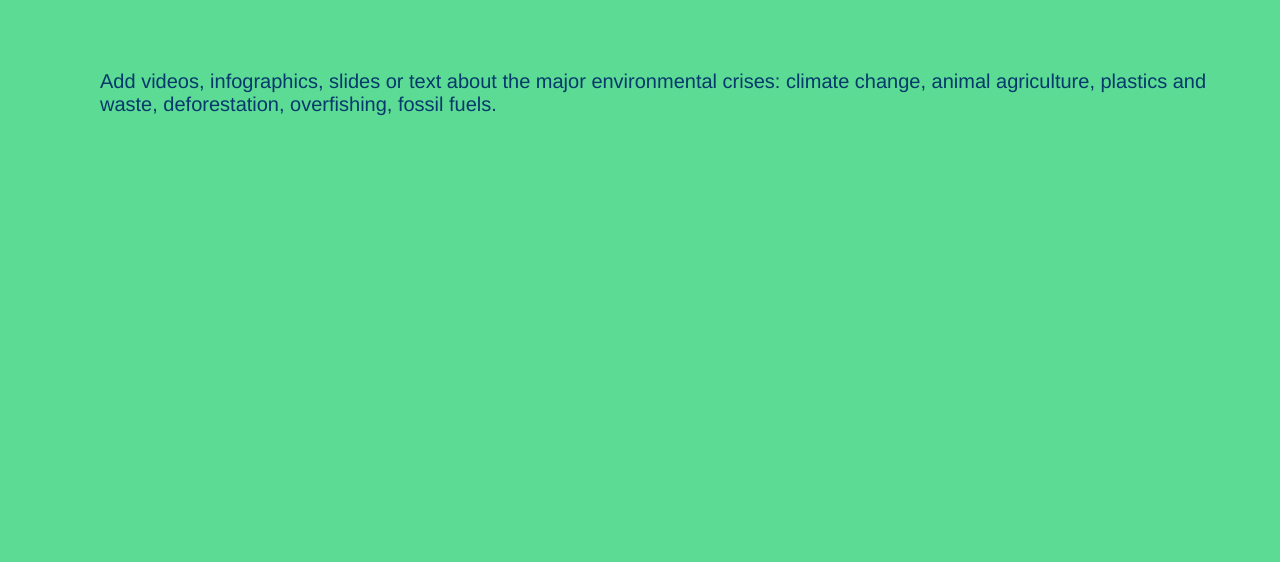
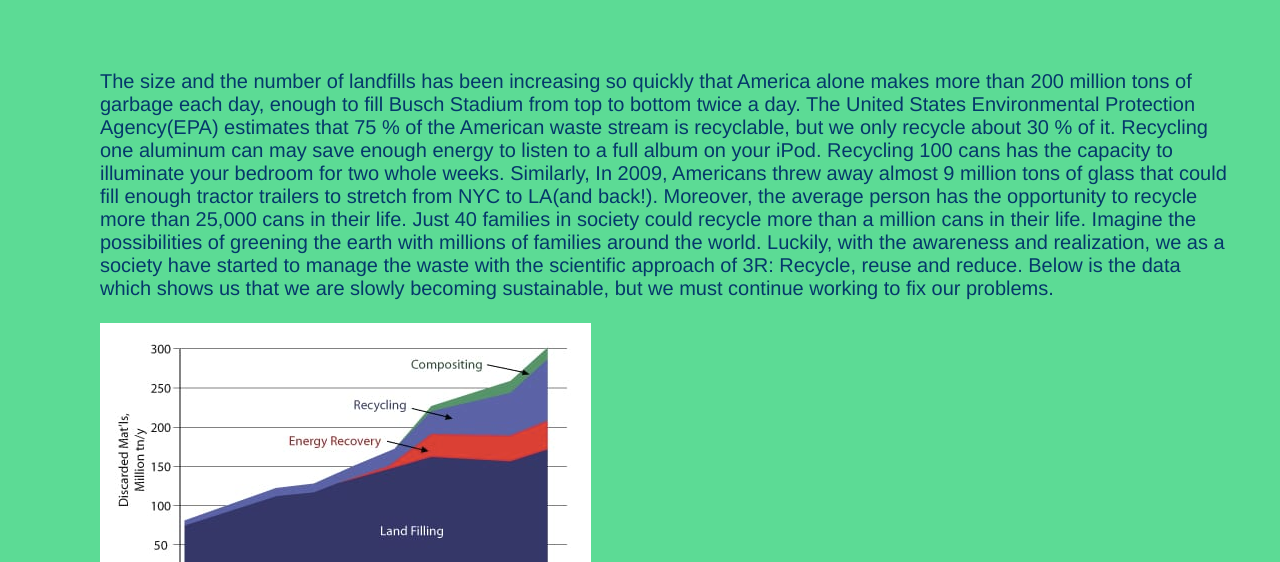
Before and after one commit to dannychung33/HoyaHacks, a website: page issues.html in a window 1280 px wide. Shown: the part 238-800 px from the top of the page. Drawn offline with Linux system fonts and the light colour scheme.

Commit message:
added content to html pages

```diff
--- a/issues.html
+++ b/issues.html
@@ -39,9 +39,33 @@
             Environmental Crises and Solutions
         </h2>
 
-        <p>Add videos, infographics, slides or text about the major environmental crises: climate change,
-            animal agriculture, plastics and waste, deforestation, overfishing, fossil fuels.
+        <p>The size and the number of landfills has been increasing so quickly that America alone makes more than 200 million tons of garbage each day, enough to fill Busch Stadium from top to bottom twice a day. The United States Environmental Protection Agency(EPA)  estimates that 75 % of the American waste stream is recyclable, but we only recycle about 30 % of it.
+
+            Recycling one aluminum can may save enough energy to listen to a full album on your iPod. Recycling 100 cans has the capacity to illuminate your bedroom for two whole weeks. Similarly, In 2009, Americans threw away almost 9 million tons of glass that could fill enough tractor trailers to stretch from NYC to LA(and back!).
+
+            Moreover, the average person has the opportunity to recycle more than 25,000 cans in their life. Just 40 families in society could recycle more than a million cans in their life. Imagine the possibilities of greening the earth with millions of families around the world. Luckily, with the awareness and realization, we as a society have started to manage the waste with the scientific approach of 3R: Recycle, reuse and reduce. Below is the data which shows us that we are slowly becoming sustainable, but we must continue working to fix our problems.
+
+            <br><br>
+            <img src="landfilling.png">
+
+            <br><br>
+            Sources:
+            <br>
+            1. The Environmental Protection Agency
+            <br>
+            2. Recycle Across America: https://www.recycleacrossamerica.org/recycling-facts
+            <br>
+            3. dosomething.org:  https://www.dosomething.org/us/facts/11-facts-about-recycling
+            <br>
+            4. muse.union.edu: https://muse.union.edu/mth-063-01-f18/2018/09/23/where-our-garbage-goes/
+            <br>
+            5. St. Charles County: https://www.sccmo.org/863/Recycling-Facts
+            <br>
+            6. Earth Day Network: https://www.earthday.org/2018/03/29/fact-sheet-single-use-plastics/
+
         </p>
+
+
 
     </body>
 
```
Also changed, not shown: about.html (+6 -6 lines), donate.html (+7 -1 lines), game.html (+3 -2 lines), resources.html (+9 -1 lines), webpage.html (+2 -1 lines), landfilling.png (added), 1 other file.
